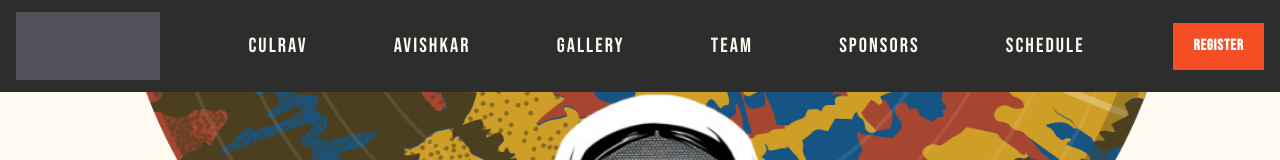
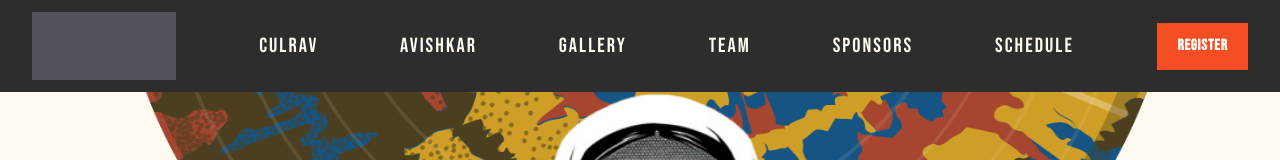
Before and after one commit to heinzketchup2005/culrav-avishkar-2k24, a React (Vite) app in the folder client/: page / in a window 1280 px wide. Shown: the top 160 px of the page. Built offline with nearby package versions, Linux system fonts and the light colour scheme; a web font is replaced by a local one.

Commit message:
Increased Navbar padding

```diff
--- a/client/src/Components/General/Navbar.jsx
+++ b/client/src/Components/General/Navbar.jsx
@@ -8,7 +8,7 @@ function Navbar() {
 
 
   return (
-    <div className="w-[100vw] h-[92px] px-4 py-2 fixed bg-scheduleLargeText flex items-center justify-between z-50">
+    <div className="w-[100vw] h-[92px] px-8 py-2 fixed bg-scheduleLargeText flex items-center justify-between z-50">
       <div
         className="logo hover:cursor-pointer w-[30px] h-[90%] md:w-36 bg-transparent md:bg-zinc-600"
         onClick={() => {
```
